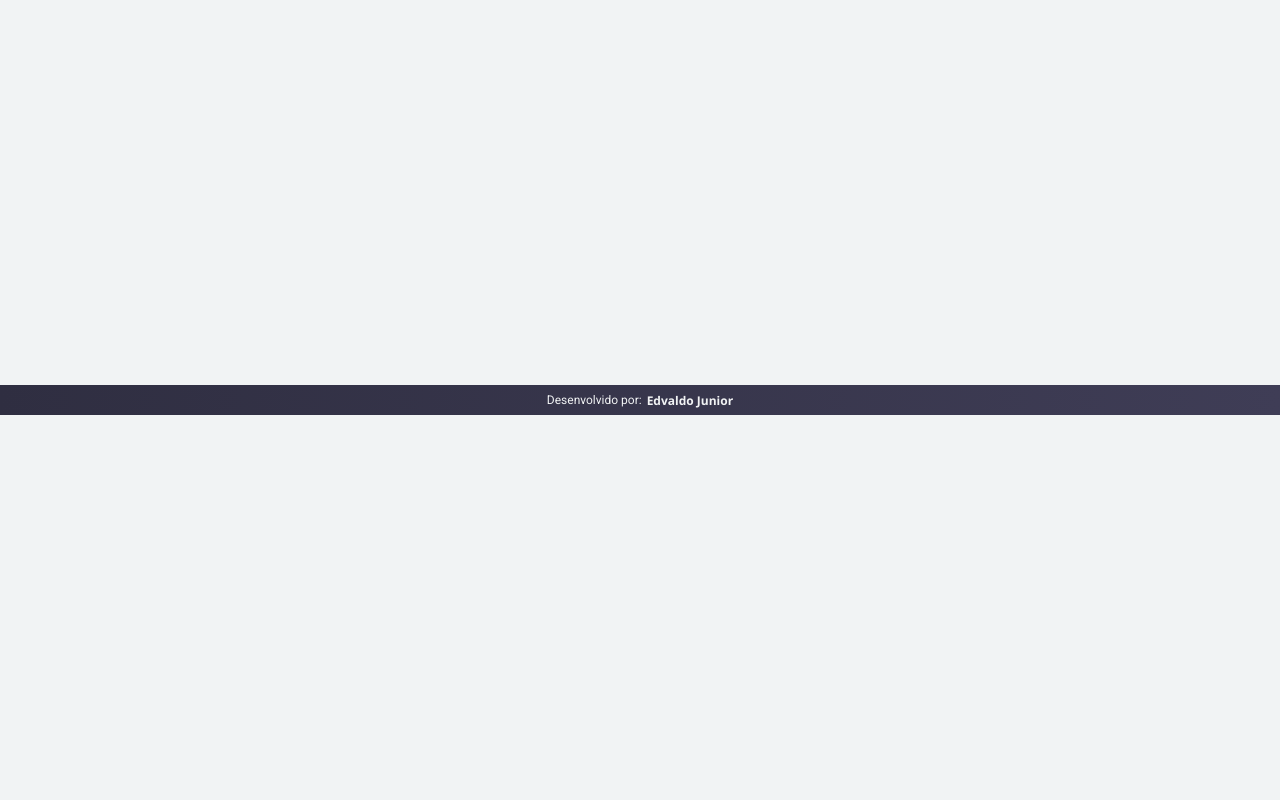
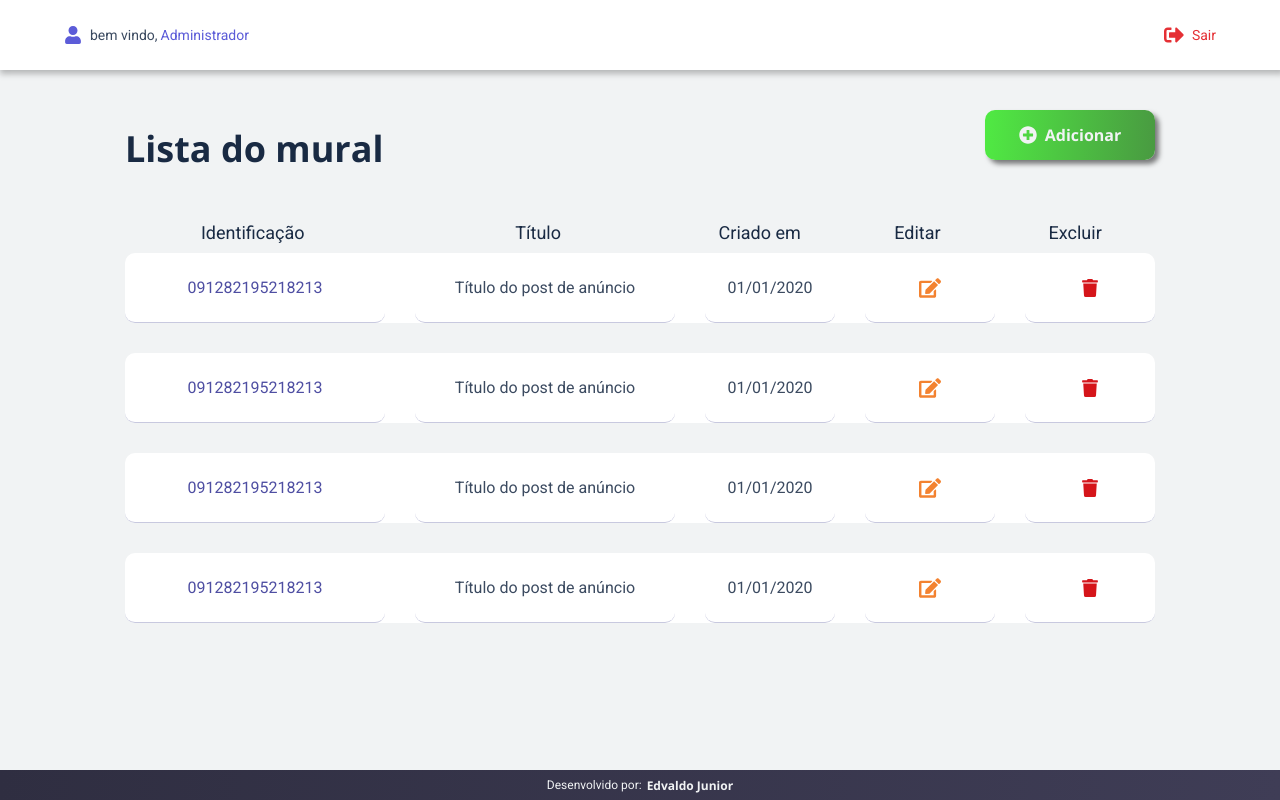
Before and after one commit to EddyPBR/mural-digital, a React (Create React App) app in the folder web/: page /admin/announces in a window 1280 px wide. Built offline with nearby package versions, Linux system fonts and the light colour scheme.

Commit message:
:wrench: Adicionando navbar na página de anuncios administrativos | Alterando urls | Alterando alguns estilos

```diff
--- a/web/src/pages/Admin/index.tsx
+++ b/web/src/pages/Admin/index.tsx
@@ -92,6 +92,12 @@ const Button = styled.button`
   border-radius: 10px;
   transition: .2s filter, .2s box-shadow;
   cursor: pointer;
+  -webkit-touch-callout: none;
+  -webkit-user-select: none;
+  -khtml-user-select: none;
+  -moz-user-select: none;
+  -ms-user-select: none;
+  user-select: none;
 
   &&:hover {
     filter: brightness(1.2);
--- a/web/src/pages/AnnounceList/index.tsx
+++ b/web/src/pages/AnnounceList/index.tsx
@@ -1,13 +1,23 @@
 import React from "react";
 import styled from "styled-components";
+import { Link } from "react-router-dom";
 import { FaTrash, FaEdit, FaPlusCircle } from "react-icons/fa";
+
+import AdminNavbar from "../../components/AdminNavbar";
 
 const AnnounceList: React.FC = () => {
   return (
+    <>
+      <AdminNavbar />
       <Announce>
         <Row>
           <Title>Lista do mural</Title>
-        <Button><FaPlusCircle size={18} />Adicionar</Button>
+          <Button>
+            <Link to="/admin/announces/add">
+              <FaPlusCircle size={18} />
+              Adicionar
+            </Link>
+          </Button>
         </Row>
         <Table>
           <TableHeader>
@@ -142,16 +152,17 @@ const AnnounceList: React.FC = () => {
           </TableBody>
         </Table>
       </Announce>
+    </>
   );
 };
 
 const Announce = styled.div`
-  min-height: calc(100vh - 6rem - 3rem);
+  min-height: calc(100vh - 7rem - 3rem - 3rem);
   display: flex;
   flex-direction: column;
   width: 90vw;
   max-width: 103rem;
-  margin-top: 60px;
+  margin-top: 3rem;
   justify-self: center;
   align-self: center;
 `;
@@ -159,7 +170,7 @@ const Announce = styled.div`
 const Row = styled.div`
   display: flex;
   justify-content: space-between;
-  margin-bottom: 3rem;
+  margin-bottom: 2rem;
 `;
 
 const Title = styled.h1`
@@ -201,7 +212,7 @@ const TableHeader = styled.thead`
 `;
 
 const TableBody = styled.tbody`
-  max-height: 60vh;
+  max-height: 50vh;
   overflow-y: scroll;
   display: block;
 
@@ -247,8 +258,8 @@ const TableBody = styled.tbody`
   }
 
   && > tr > td:nth-child(4):hover {
-    background: rgba(253, 216, 53, 0.2);
-    border-color: rgba(253, 216, 53, 0.2);
+    background: rgba(253, 216, 53, 0.4);
+    border-color: rgba(253, 216, 53, 0.4);
     transition: 0.3s;
     cursor: pointer;
   }
@@ -261,15 +272,13 @@ const TableBody = styled.tbody`
   }
 `;
 
-const Button = styled.button`
+const Button = styled.a`
   width: 90vw;
   max-width: 17rem;
   height: 5rem;
   margin-top: 1rem;
   margin-bottom: 3rem;
   background: linear-gradient(94.19deg, #50ea43 0%, #499a41 100%);
-  font: 700 1.6rem "Open Sans", sans-serif;
-  color: var(--color-background);
   box-shadow: 4px 4px 5px rgba(0, 0, 0, 0.5);
   border-radius: 10px;
   transition: 0.2s filter, 0.2s box-shadow;
@@ -291,8 +300,21 @@ const Button = styled.button`
     box-shadow: 4px 4px 8px rgba(0, 0, 0, 0.8);
   }
 
-  && > svg {
-    margin-right: .8rem;
+  && > a {
+    width: 100%;
+    height: 100%;
+    text-decoration: none;
+    font: 700 1.6rem "Open Sans", sans-serif;
+    color: var(--color-background);
+
+    display: flex;
+    flex-direction: row;
+    align-items: center;
+    justify-content: center;
+  }
+
+  && > a > svg {
+    margin-right: 0.8rem;
   }
 
   @media (max-width: 520px) {
--- a/web/src/routes.tsx
+++ b/web/src/routes.tsx
@@ -14,7 +14,7 @@ const Routes: React.FC = () => {
       <Route path="/" exact component={Mural} />
       <Route path="/announces/:id" exact component={Announce} />
       <Route path="/admin/" exact component={Admin} />
-      <Route path="/admin/announce-list" exact component={AnnounceList} />
+      <Route path="/admin/announces" exact component={AnnounceList} />
       <Footer />
     </BrowserRouter>
   );
```
Lines whose indentation alone changed are shown as unchanged.
